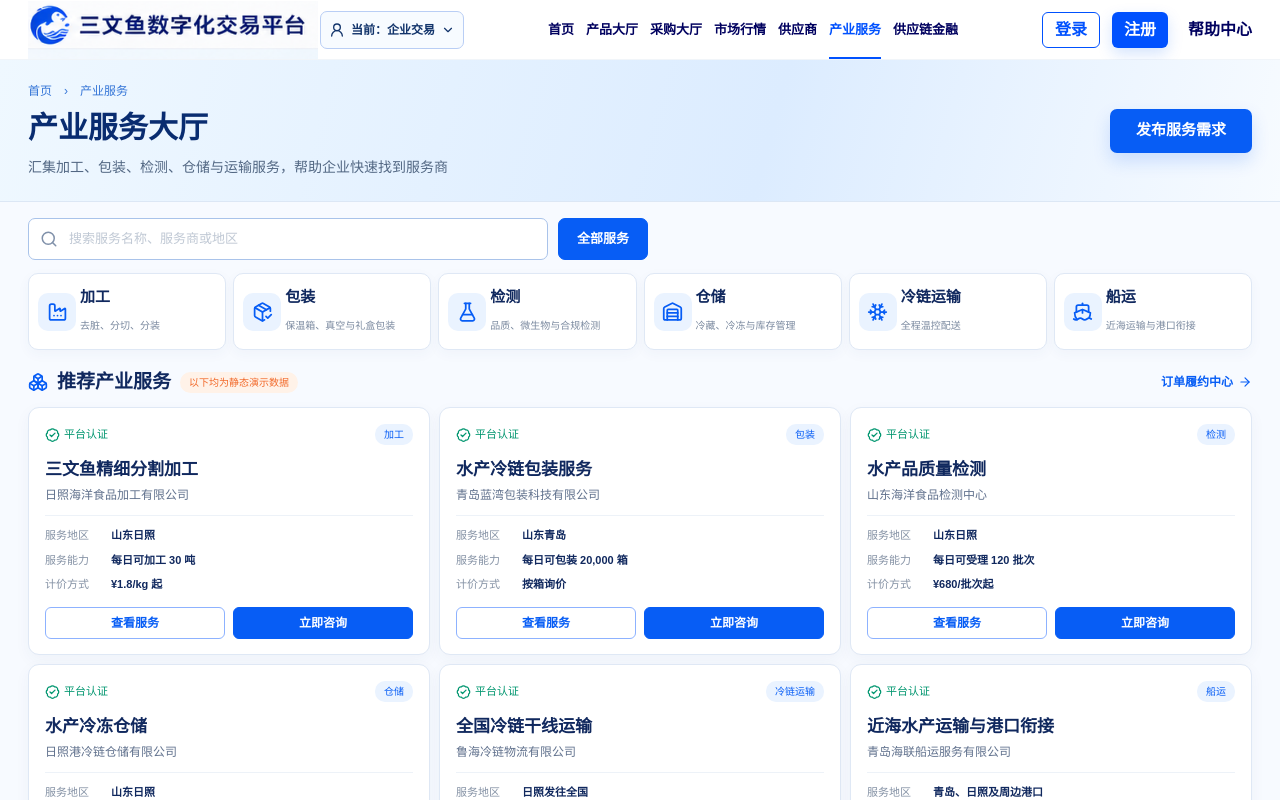
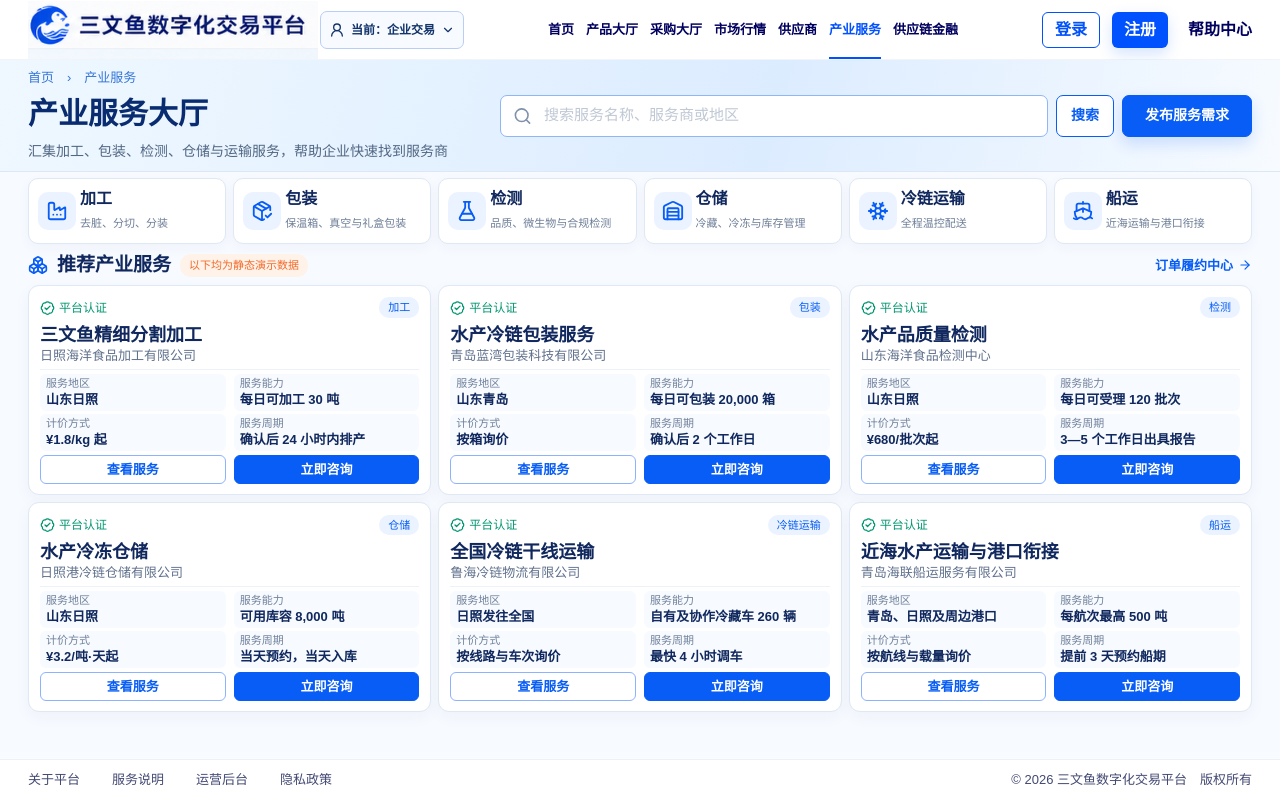
Before and after one commit to peterloulh-tech/SanWenYuB2B, a React (Vite) app: page /services in a window 1280 px wide. Shown: the top 800 px of the page. Built offline with nearby package versions, Linux system fonts and the light colour scheme.

Commit message:
fix: refine enterprise services layout

```diff
--- a/src/components/layout/SiteFooter.jsx
+++ b/src/components/layout/SiteFooter.jsx
@@ -1,7 +1,5 @@
-import { ShieldCheck } from 'lucide-react'
-import { Link, useLocation } from 'react-router-dom'
+import { Link } from 'react-router-dom'
 
 export default function SiteFooter() {
-  const isRetail = useLocation().pathname.startsWith('/retail')
-  return <footer className="mt-3 bg-white"><div className="page-container flex h-[66px] items-center justify-between text-[13px] text-[#434973]">{!isRetail && <span className="flex items-center gap-2"><ShieldCheck size={23}/> 国企平台　·　安全可靠　·　阳光交易</span>}<div className="flex gap-8"><Link to="/help">关于平台</Link><Link to="/help">服务说明</Link><Link to="/operations">运营后台</Link><Link to="/help">隐私政策</Link></div><span>© 2026 三文鱼数字化交易平台　版权所有</span></div></footer>
+  return <footer className="site-footer bg-white"><div className="page-container flex items-center justify-between text-[13px] text-[#434973]"><div className="flex gap-8"><Link to="/help">关于平台</Link><Link to="/help">服务说明</Link><Link to="/operations">运营后台</Link><Link to="/help">隐私政策</Link></div><span>© 2026 三文鱼数字化交易平台　版权所有</span></div></footer>
 }
--- a/src/data/industryServices.js
+++ b/src/data/industryServices.js
@@ -85,3 +85,21 @@
 export function findIndustryService(id) {
   return industryServices.find((service) => service.id === id) ?? null
 }
+
+export function getIndustryServiceCardFacts(service) {
+  return [
+    { label: '服务地区', value: service.region },
+    { label: '服务能力', value: service.capacity },
+    { label: '计价方式', value: service.pricing },
+    { label: '服务周期', value: service.leadTime },
+  ]
+}
+
+export function filterIndustryServices(services, { category = 'all', keyword = '' } = {}) {
+  const normalizedKeyword = keyword.trim().toLowerCase()
+  return services.filter((service) => {
+    const matchesCategory = category === 'all' || service.category === category
+    const searchText = `${service.name}${service.provider}${service.region}`.toLowerCase()
+    return matchesCategory && (!normalizedKeyword || searchText.includes(normalizedKeyword))
+  })
+}
--- a/src/pages/HomePage.jsx
+++ b/src/pages/HomePage.jsx
@@ -18,7 +18,7 @@
   const [data,setData]=useState(null); const navigate=useNavigate()
   useEffect(()=>{homeService.getHome().then(setData)},[])
   return <>
-    <section className="hero-banner"><div className="hero-content"><div className="hero-copy"><h1>三文鱼数字化交易平台</h1><p>连接优质养殖资源 · 服务全国采购市场</p><div className="hero-search"><Search size={21}/><input placeholder="搜索产品、规格、供应商、采购需求"/><button onClick={()=>navigate('/products')}>搜索</button></div><div className="hero-abilities">{[[ShieldCheck,'本地部署'],[ShieldCheck,'安全可靠'],[ShoppingCart,'在线交易'],[BarChart3,'市场行情']].map(([I,t])=><span key={t}><I size={22}/>{t}</span>)}</div></div><div className="hero-slogan"><strong>日照起航<br/>服务全国</strong><span>国企平台 · 值得信赖</span></div></div></section>
+    <section className="hero-banner"><div className="hero-content"><div className="hero-copy"><h1>三文鱼数字化交易平台</h1><p>连接优质养殖资源 · 服务全国采购市场</p><div className="hero-search"><Search size={21}/><input placeholder="搜索产品、规格、供应商、采购需求"/><button onClick={()=>navigate('/products')}>搜索</button></div><div className="hero-abilities">{[[ShieldCheck,'国企平台'],[ShieldCheck,'安全可靠'],[ShoppingCart,'在线交易'],[BarChart3,'市场行情']].map(([I,t])=><span key={t}><I size={22}/>{t}</span>)}</div></div><div className="hero-slogan"><strong>日照起航<br/>服务全国</strong><span>国企平台 · 值得信赖</span></div></div></section>
     <section className="quick-actions page-container relative z-10 grid grid-cols-4 gap-3">{actions.map(([I,t,s,to,c])=><button onClick={()=>navigate(to)} key={t} className="action-card"><span className={`action-icon ${c}`}><I size={31}/></span><span className="text-left"><b>{t}</b><small>{s}</small></span><ChevronRight className="ml-auto text-blue-600"/></button>)}</section>
     <section className="quick-actions quick-actions-secondary page-container relative z-10 grid grid-cols-4 gap-3">{additionalEnterpriseActions.map(({icon,title,description,path,color})=>{const Icon=additionalActionIcons[icon];return <button onClick={()=>path?navigate(path):window.alert('功能规划中')} key={icon} className={`action-card ${path?'':'action-card-pending'}`}><span className={`action-icon ${color}`}><Icon size={31}/></span><span className="text-left"><b>{title}</b><small>{description}</small></span><ChevronRight className="ml-auto text-blue-600"/></button>})}</section>
     {/* 按用户要求暂时注释供应链金融横幅，保留原实现，后续可直接恢复。
--- a/src/pages/IndustryServicesPage.jsx
+++ b/src/pages/IndustryServicesPage.jsx
@@ -1,7 +1,7 @@
 import { useMemo, useState } from 'react'
 import { useNavigate } from 'react-router-dom'
 import { ArrowRight, BadgeCheck, Boxes, Factory, FlaskConical, PackageCheck, Search, Ship, Snowflake, Warehouse } from 'lucide-react'
-import { industryServiceCategories, industryServices } from '../data/industryServices'
+import { filterIndustryServices, getIndustryServiceCardFacts, industryServiceCategories, industryServices } from '../data/industryServices'
 import '../styles/industry-services.css'
 
 const categoryIcons = {
@@ -16,30 +16,25 @@
 export default function IndustryServicesPage() {
   const navigate = useNavigate()
   const [category, setCategory] = useState('all')
+  const [keywordInput, setKeywordInput] = useState('')
   const [keyword, setKeyword] = useState('')
-  const services = useMemo(() => industryServices.filter((service) => {
-    const matchesCategory = category === 'all' || service.category === category
-    const normalizedKeyword = keyword.trim().toLowerCase()
-    const matchesKeyword = !normalizedKeyword || `${service.name}${service.provider}${service.region}`.toLowerCase().includes(normalizedKeyword)
-    return matchesCategory && matchesKeyword
-  }), [category, keyword])
+  const services = useMemo(() => filterIndustryServices(industryServices, { category, keyword }), [category, keyword])
 
   return <main className="industry-services-page">
     <section className="industry-services-hero">
       <div className="page-container industry-services-hero-inner">
         <div><p>首页　›　产业服务</p><h1>产业服务大厅</h1><span>汇集加工、包装、检测、仓储与运输服务，帮助企业快速找到服务商</span></div>
-        <button onClick={() => navigate('/services/cold-chain-transport#request')}>发布服务需求</button>
+        <div className="industry-hero-actions">
+          <label><Search/><input value={keywordInput} onChange={(event) => setKeywordInput(event.target.value)} onKeyDown={(event) => event.key === 'Enter' && setKeyword(keywordInput)} placeholder="搜索服务名称、服务商或地区"/></label>
+          <button type="button" onClick={() => setKeyword(keywordInput)}>搜索</button>
+          <button type="button" onClick={() => navigate('/services/cold-chain-transport#request')}>发布服务需求</button>
+        </div>
       </div>
     </section>
 
     <div className="page-container industry-services-body">
-      <section className="industry-service-tools">
-        <label><Search/><input value={keyword} onChange={(event) => setKeyword(event.target.value)} placeholder="搜索服务名称、服务商或地区"/></label>
-        <button className={category === 'all' ? 'active' : ''} onClick={() => setCategory('all')}>全部服务</button>
-      </section>
-
       <section className="industry-category-grid">
-        {industryServiceCategories.map((item) => { const Icon = categoryIcons[item.id]; return <button className={category === item.id ? 'active' : ''} onClick={() => setCategory(item.id)} key={item.id}><span><Icon/></span><b>{item.name}</b><small>{item.description}</small></button> })}
+        {industryServiceCategories.map((item) => { const Icon = categoryIcons[item.id]; return <button className={category === item.id ? 'active' : ''} onClick={() => setCategory(category === item.id ? 'all' : item.id)} key={item.id}><span><Icon/></span><b>{item.name}</b><small>{item.description}</small></button> })}
       </section>
 
       <section className="industry-service-list-heading"><div><Boxes/><h2>推荐产业服务</h2><span>以下均为静态演示数据</span></div><button onClick={() => navigate('/services/orders')}>订单履约中心 <ArrowRight/></button></section>
@@ -47,7 +42,7 @@
         {services.map((service) => <article key={service.id}>
           <header><span><BadgeCheck/>平台认证</span><em>{industryServiceCategories.find((item) => item.id === service.category)?.name}</em></header>
           <h2>{service.name}</h2><p className="industry-provider">{service.provider}</p>
-          <dl><div><dt>服务地区</dt><dd>{service.region}</dd></div><div><dt>服务能力</dt><dd>{service.capacity}</dd></div><div><dt>计价方式</dt><dd>{service.pricing}</dd></div></dl>
+          <dl>{getIndustryServiceCardFacts(service).map((fact) => <div key={fact.label}><dt>{fact.label}</dt><dd>{fact.value}</dd></div>)}</dl>
           <footer><button onClick={() => navigate(`/services/${service.id}`)}>查看服务</button><button onClick={() => navigate(`/services/${service.id}#request`)}>立即咨询</button></footer>
         </article>)}
       </section>
```
Also changed, not shown: src/index.css, src/styles/industry-services.css, 3 other files (tests, documents, lock files or other folders).
